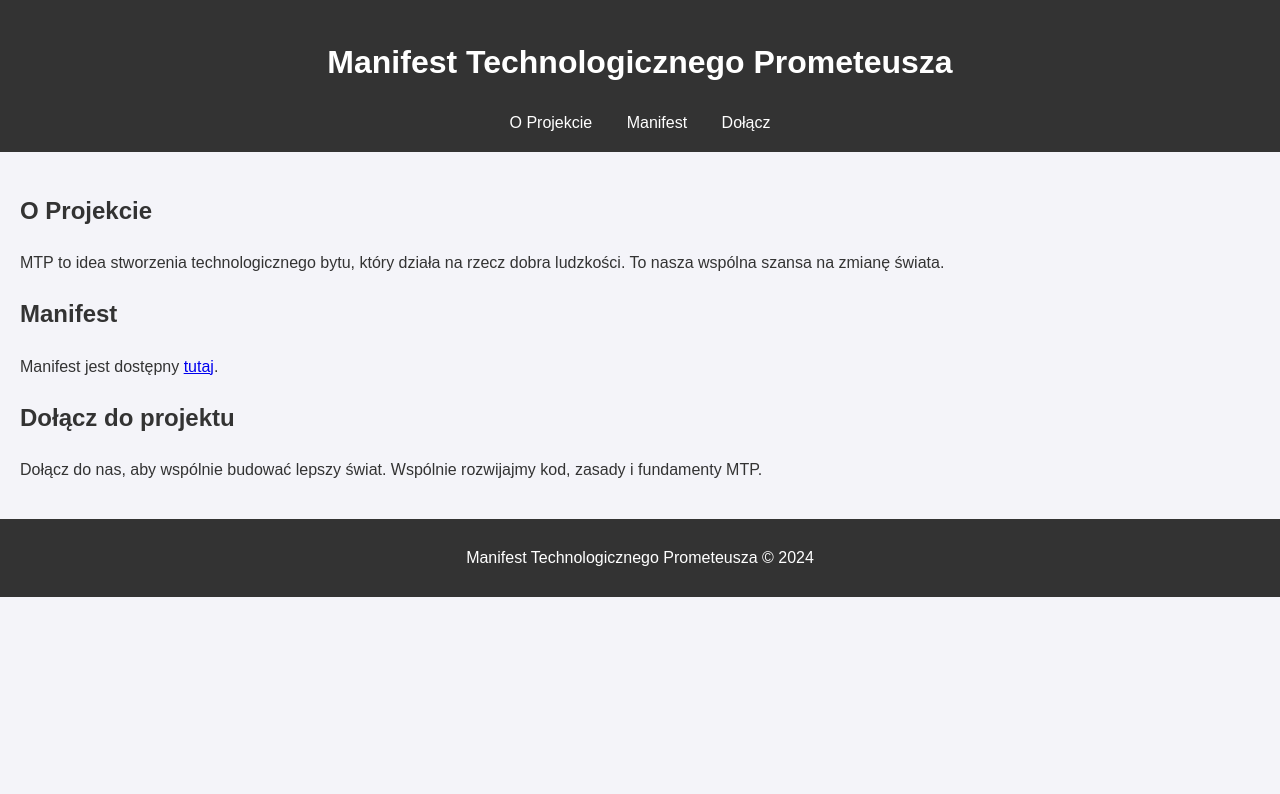
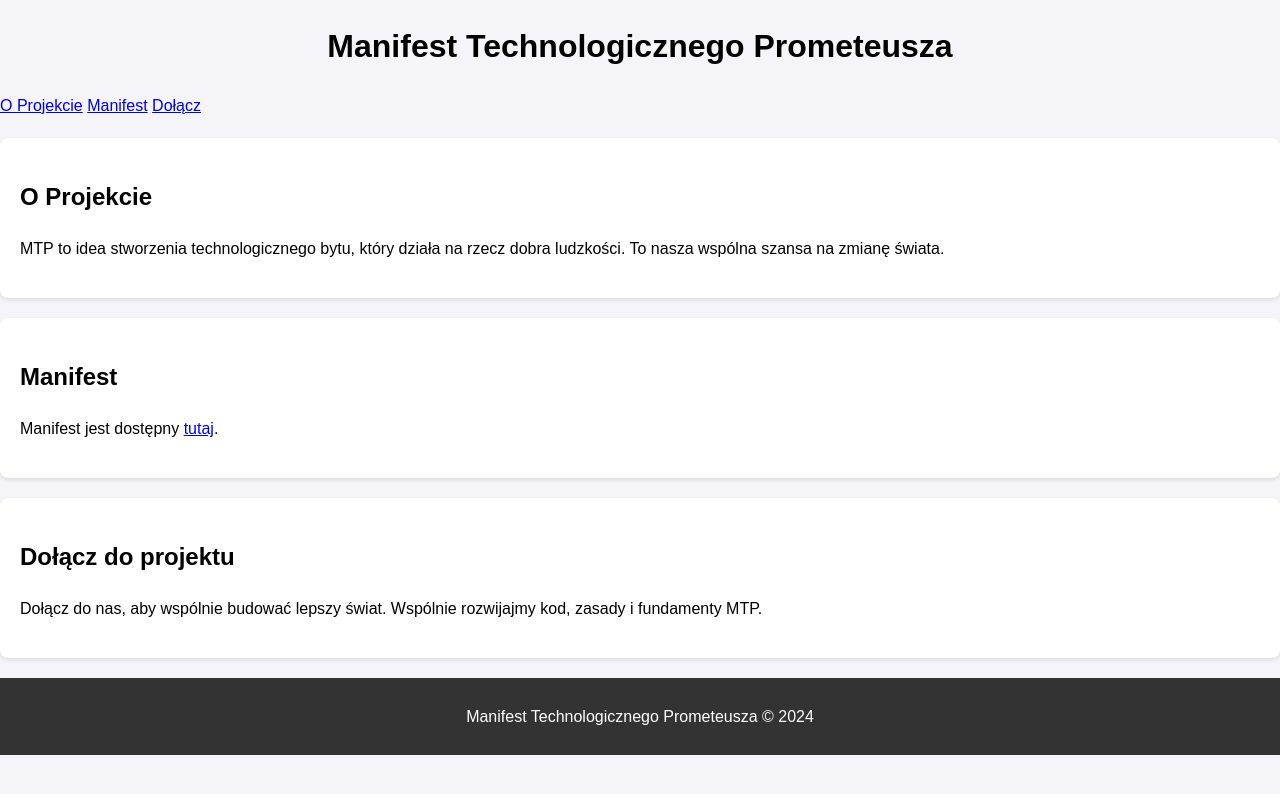
Before and after one commit to HumanitaryEthosAI/MTP-Project, a plain HTML site: page index.html in a window 1280 px wide. Drawn offline with Linux system fonts and the light colour scheme; files that its build step writes are made by us from their sources; files whose address does not match are found by name.

Commit message:
Update style.css

```diff
--- a/style.css
+++ b/style.css
@@ -1,32 +1,43 @@
 body {
     font-family: Arial, sans-serif;
     line-height: 1.6;
-    background-color: #f4f4f9;
-    color: #333;
     margin: 0;
     padding: 0;
+    background-color: #f4f4f9;
 }
 
-header {
-    background: #333;
-    color: #fff;
-    padding: 1rem 0;
-    text-align: center;
+header nav ul {
+    display: flex;
+    justify-content: space-around;
+    background-color: #333;
+    padding: 10px 0;
 }
 
-nav a {
+header nav ul li a {
     color: #fff;
     text-decoration: none;
-    margin: 0 15px;
 }
 
-main {
+header nav ul li a:hover {
+    text-decoration: underline;
+}
+
+section {
     padding: 20px;
+    margin: 20px auto;
+    background-color: #fff;
+    border-radius: 8px;
+    box-shadow: 0 2px 4px rgba(0,0,0,0.1);
+}
+
+h1 {
+    text-align: center;
+    margin-bottom: 20px;
 }
 
 footer {
     text-align: center;
     padding: 10px;
-    background: #333;
+    background-color: #333;
     color: #fff;
 }
```
